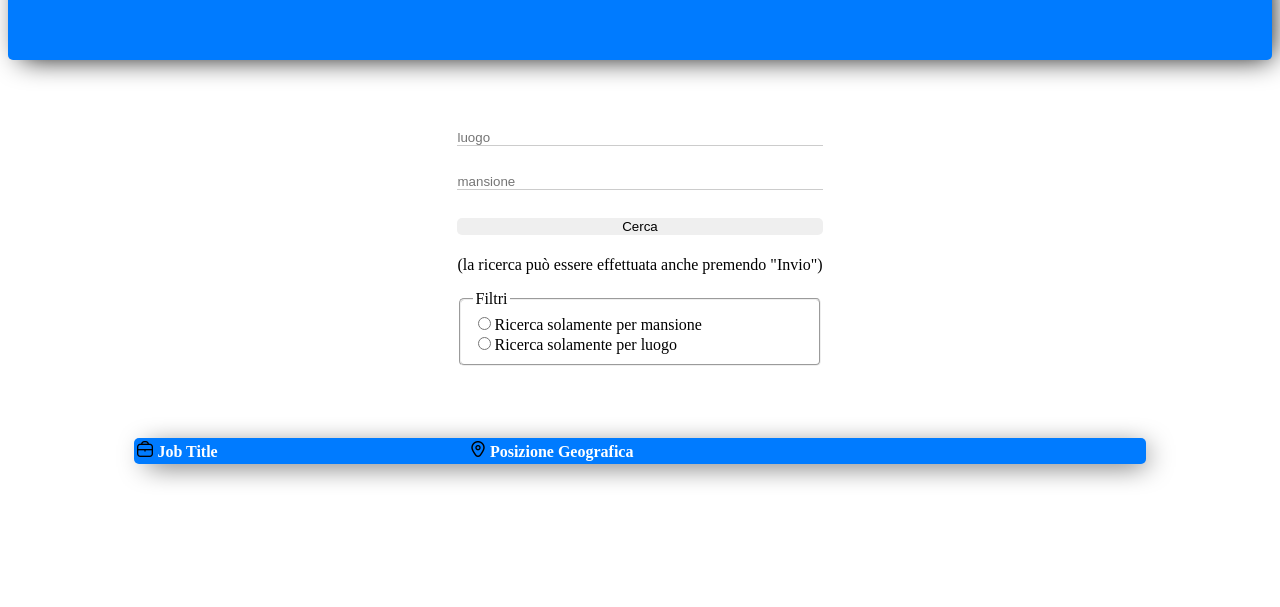
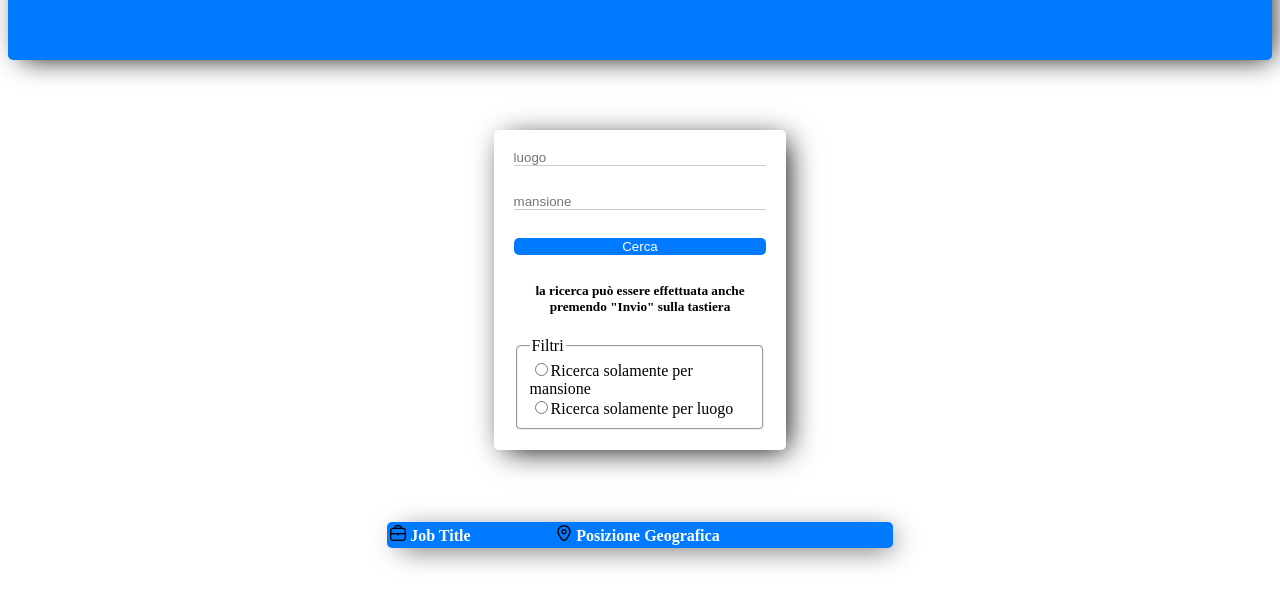
Before and after one commit to cataling6/M2-W4-D1, a plain HTML site: page index.html in a window 1280 px wide. Shown: the part 61-668 px from the top of the page. Drawn offline with Linux system fonts and the light colour scheme.

Commit message:
up modifiche css

```diff
--- a/index.html
+++ b/index.html
@@ -17,7 +17,7 @@
         <input type="button" class="tasto border-radius" id="cerca" value="Cerca" />
 
         <div class="container-extra d-flex">
-          <p>(la ricerca può essere effettuata anche premendo "Invio")</p>
+          <h5>la ricerca può essere effettuata anche premendo "Invio" sulla tastiera</h5>
           <fieldset>
             <legend>Filtri</legend>
 
--- a/index.js
+++ b/index.js
@@ -137,7 +137,6 @@ const pescaValori = function () {
   const inputTitle = document.querySelector("#title").value.toLowerCase();
 
   if (inputLocation && inputTitle) {
-    //  if (inputLocation !== "" && inputTitle !== "")
     jobFinder(inputLocation, inputTitle);
   } else {
     switch (true) {
--- a/style.css
+++ b/style.css
@@ -20,8 +20,12 @@ th {
 .border-radius {
   border-radius: 5px;
 }
+
 .container-table {
   color: white;
+  margin-left: auto;
+  margin-right: auto;
+  width: 50%;
   background-color: #007bff;
   justify-content: center;
   -webkit-box-shadow: 6px 5px 28px -7px #000000;
@@ -34,9 +38,14 @@ th {
 
 .container-form {
   flex-direction: column;
+  width: 25%;
   gap: 5px;
   margin-left: auto;
   margin-right: auto;
+  background-color: #ffffff;
+  padding: 20px;
+  -webkit-box-shadow: 6px 5px 28px -5px #000000;
+  box-shadow: 6px 5px 28px -5px #000000;
 }
 
 .container {
@@ -58,31 +67,37 @@ input[type="text"] {
   border: none;
   border-bottom: 1px solid #ccc;
   outline: none;
+  transition: 0.5s;
 }
 
 input[type="text"]:focus {
   color: #007bff;
-  transition: 0.5s;
-  border-color: #007bff;
+  transition: all 0.5s;
+
   border-bottom: 1px solid #007bff;
+  padding-bottom: 5px;
 }
 
 input[type="text"]:focus::placeholder {
   position: absolute;
-  transition: 0.5s;
-  color: #007bff;
+  transition: all 0.5s;
+  color: red;
+  padding-inline: 16vw;
 }
 
 input[type="button"] {
   border: none;
   outline: none;
+  color: white;
+  background-color: #007bff;
 }
 input[type="button"]:hover {
-  background-color: gray;
+  background-color: #007bffb0;
+  color: white;
 }
 
 input[type="button"]:active {
-  background-color: #007bff;
+  background-color: #004da0;
 }
 
 th > img,
@@ -99,7 +114,9 @@ td > img {
 fieldset {
   border-radius: 5px;
 }
-
+h5 {
+  text-align: center;
+}
 h1 {
   color: white;
   text-align: center;
@@ -110,3 +127,8 @@ header {
   -webkit-box-shadow: 6px 5px 28px -7px #000000;
   box-shadow: 6px 5px 28px -7px #000000;
 }
+.error {
+  color: red;
+  border-bottom: 1px solid red;
+  padding-bottom: 5px;
+}
```
